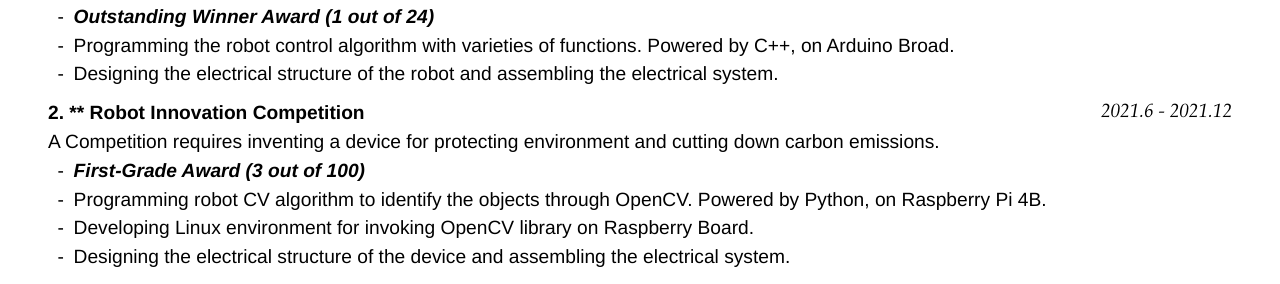
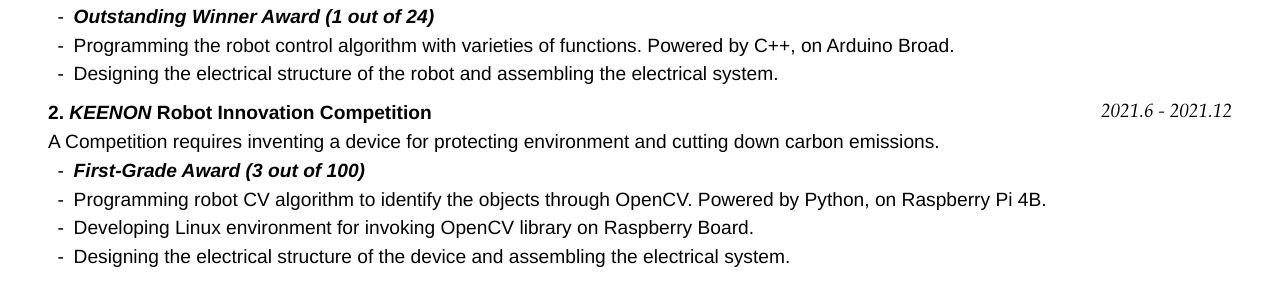
Before and after one commit to NicholasYe/NicholasYe_CV, a Jekyll site: the page built from index.md, in a window 1280 px wide. Shown: the part 650-934 px from the top of the page. Built offline with Jekyll 4.4.1, drawn with Linux system fonts in a browser that asks for light colours; nearby versions of some CDN libraries.

Commit message:
Update index.md

```diff
--- a/index.md
+++ b/index.md
@@ -46,7 +46,7 @@ A Competition requires designing an autonomous robot car, the robot needs to det
 - Programming the robot control algorithm with varieties of functions. Powered by C++, on Arduino Broad.
 - Designing the electrical structure of the robot and assembling the electrical system.
 
-### **2. ** Robot Innovation Competition** `2021.6 - 2021.12`
+### **2. *KEENON* Robot Innovation Competition** `2021.6 - 2021.12`
 A Competition requires inventing a device for protecting environment and cutting down carbon emissions.
 
 - _**First-Grade Award (3 out of 100)**_<br>
```
